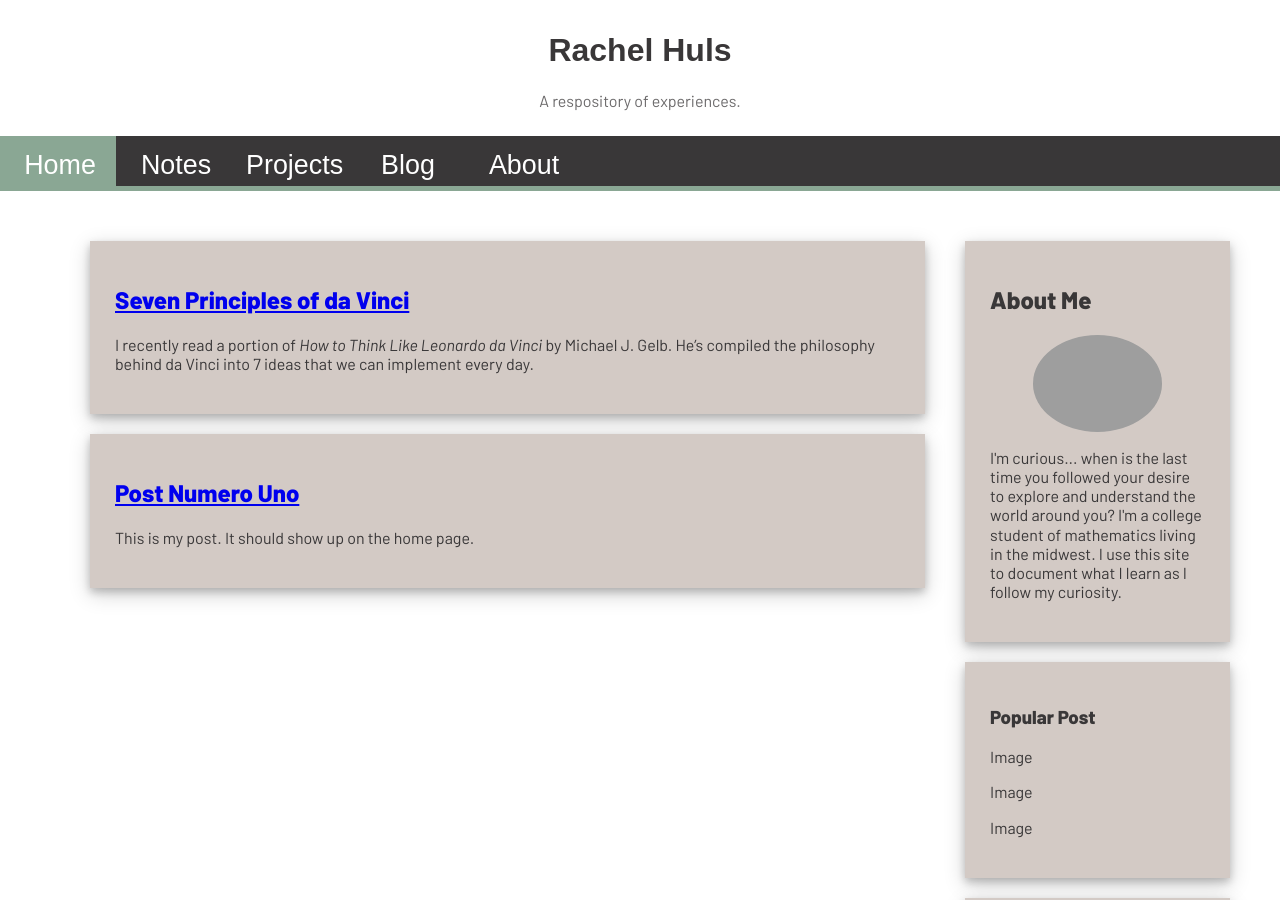
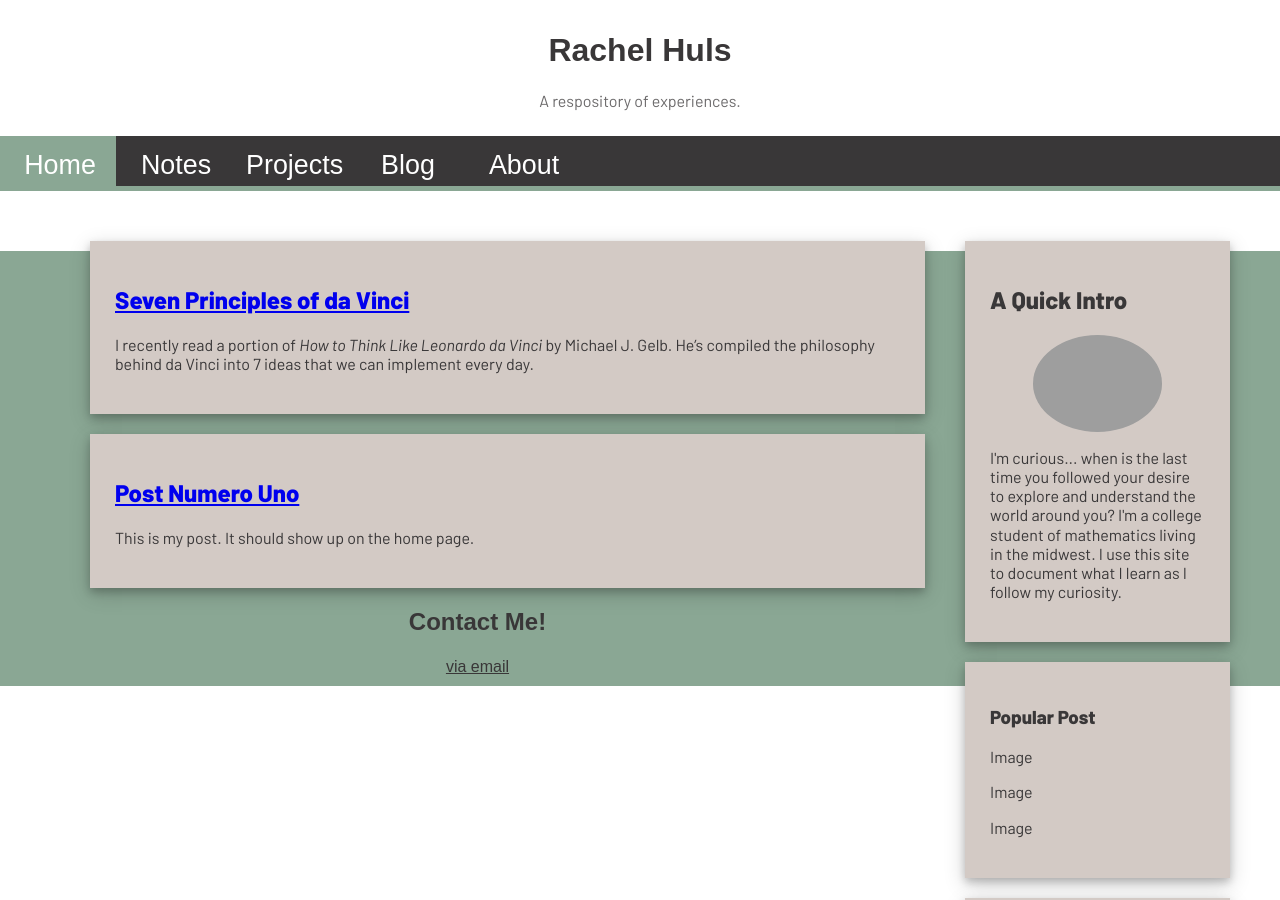
Before and after one commit to rachelhuls/rachelhuls.github.io, a Jekyll site: the page built from index.html, in a window 1280 px wide and 900 px high. Built offline with Jekyll 4.4.1, drawn with Linux system fonts in a browser that asks for light colours; some web fonts are replaced.

Commit message:
Update index.html

```diff
--- a/index.html
+++ b/index.html
@@ -14,12 +14,10 @@
 </div>
 <div class="rightcolumn">
     <div class="card">
-      <h2>About Me</h2>
+      <h2>A Quick Intro</h2>
       <div class="profile-pic">
-	      <div class="center">
-		    <img class="img-circle" width="60%"  src="{{ site.url }}static/img/{{ site.profile_pic }}" alt="Profile Image">
-	    	</div>
-	  </div>
+        <img class="img-circle" width="60%"  src="{{ site.url }}static/img/{{ site.profile_pic }}" alt="Profile Image">
+      </div>
       <p>I'm curious... when is the last time you followed your desire to explore and understand the world around you?
 	    I'm a college student of mathematics living in the midwest. I use this site to document what I learn as I follow my curiosity. </p>
     </div>
@@ -34,4 +32,3 @@
       <p>Some text..</p>
     </div>
 </div>
-</div>
```
